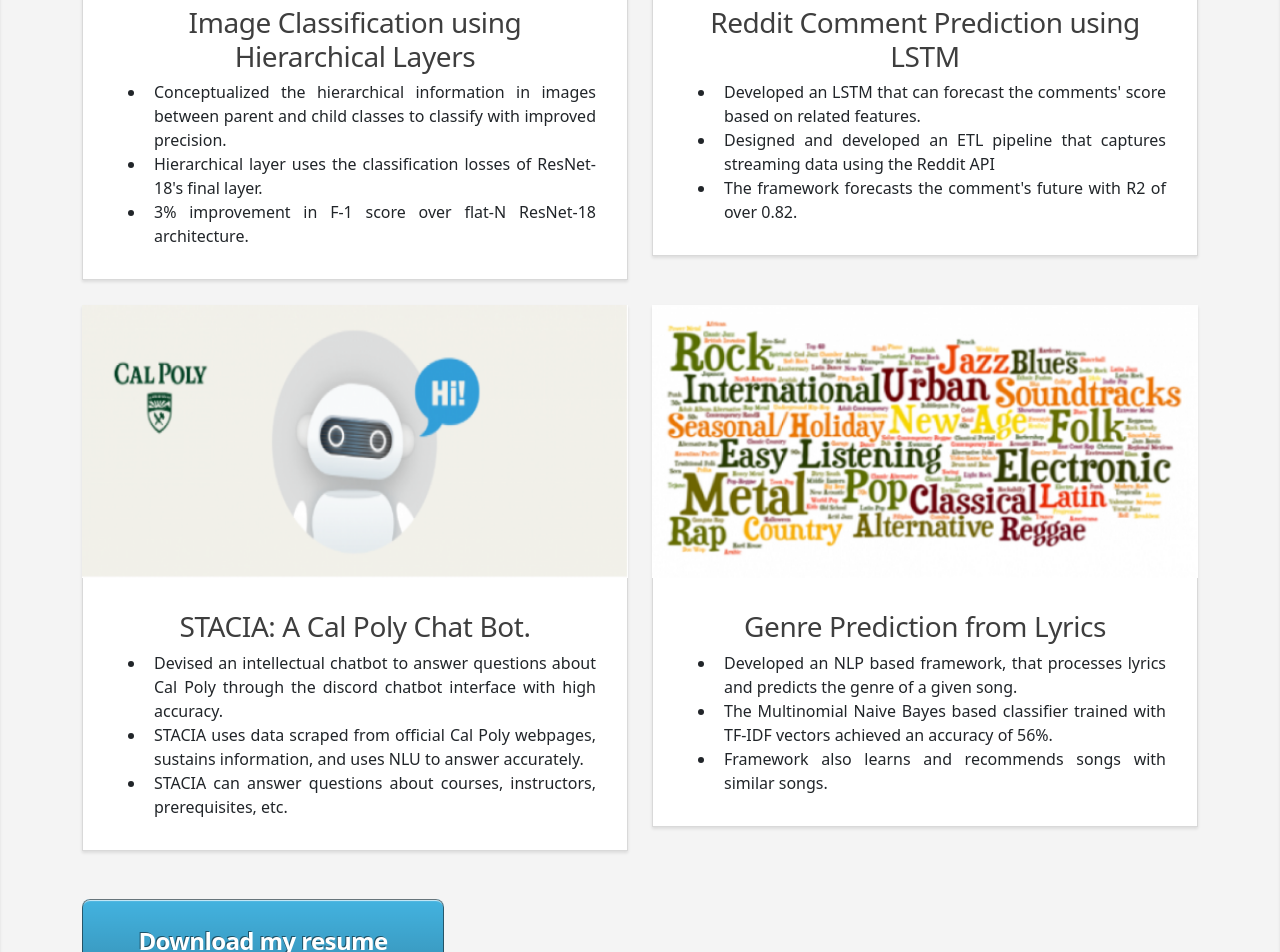
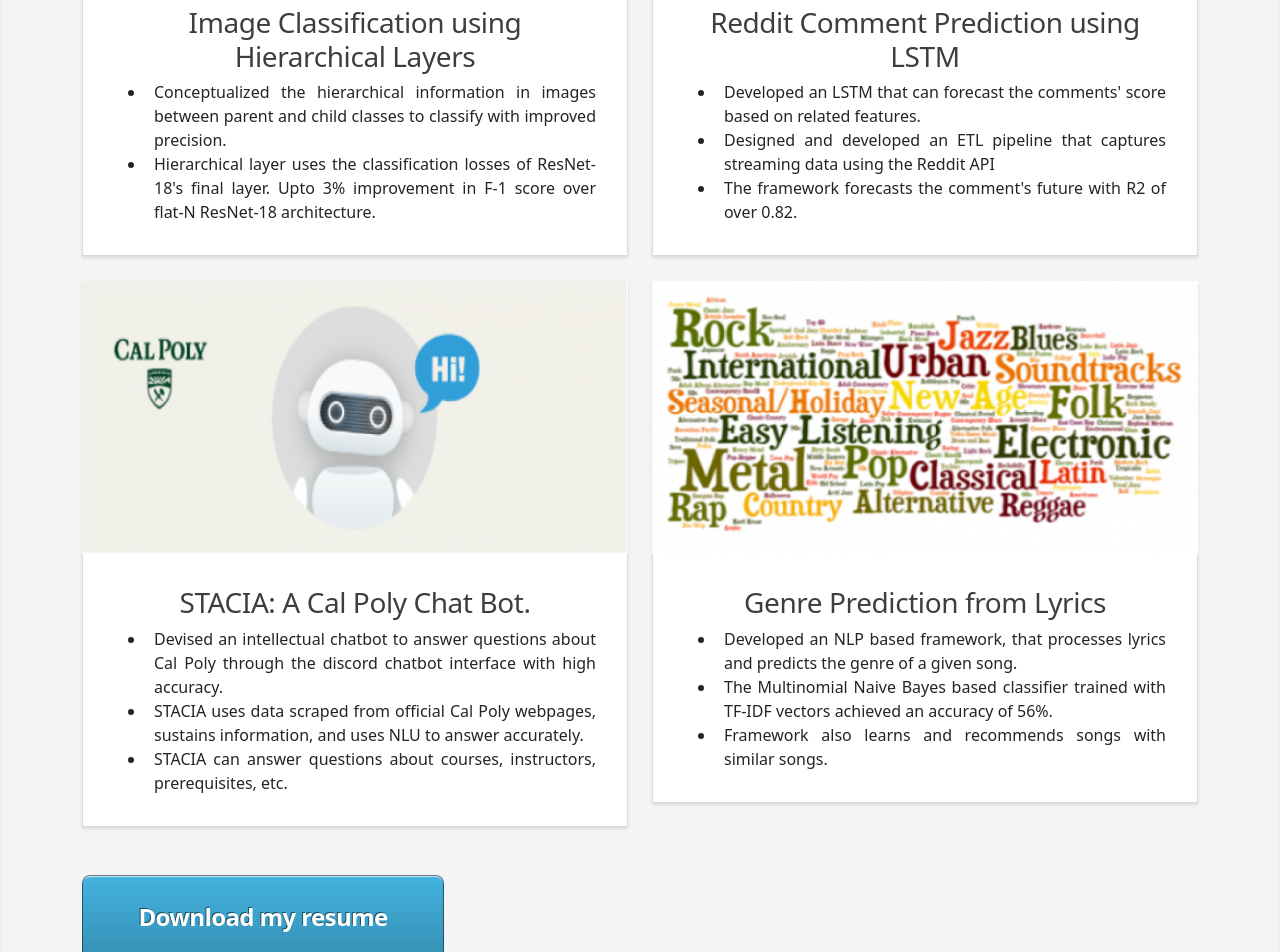
Before and after one commit to nagasaichandra/portfolio, a plain HTML site: page index.html in a window 1280 px wide. Shown: the part 4199-5151 px from the top of the page. Drawn offline with nearby package versions, Linux system fonts and the light colour scheme.

Commit message:
alignment

```diff
--- a/index.html
+++ b/index.html
@@ -218,8 +218,7 @@
               <h3><a href="https://github.com/nagasaichandra/Image-Classification-Using-Hierarchical-Layers">Image Classification using Hierarchical Layers</a></h3>
               <ul>
                 <li>Conceptualized the hierarchical information in images between parent and child classes to classify with improved precision.</li>
-                <li>Hierarchical layer uses the classification losses of ResNet-18's final layer.</li>
-                <li>3% improvement in F-1 score over flat-N ResNet-18 architecture.</li>
+                <li>Hierarchical layer uses the classification losses of ResNet-18's final layer. Upto 3% improvement in F-1 score over flat-N ResNet-18 architecture.</li>
               </ul>
             </article>
           </div>
```
